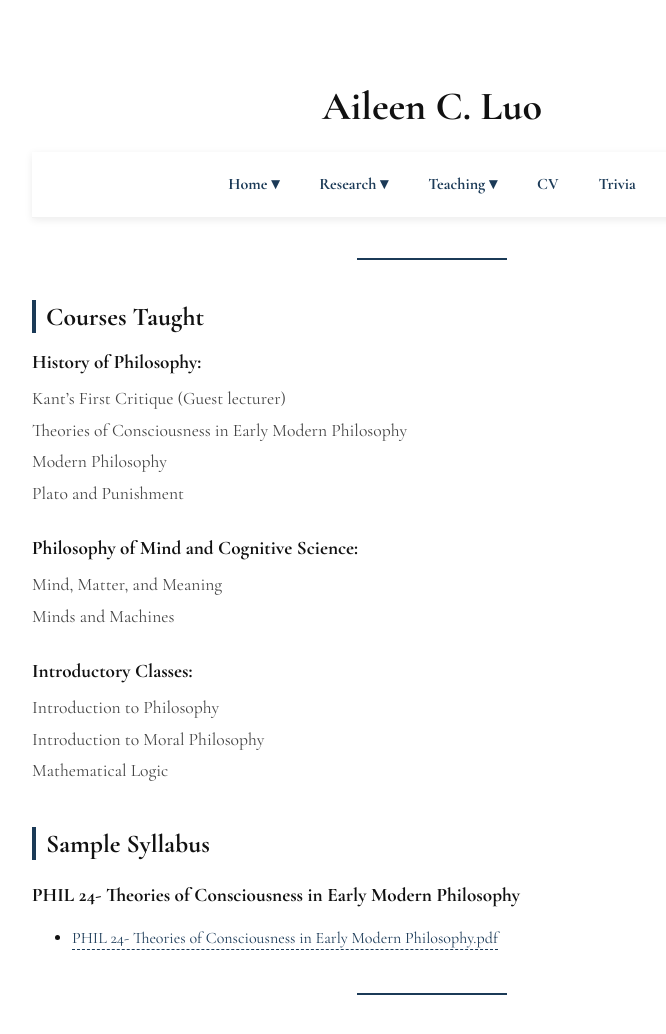
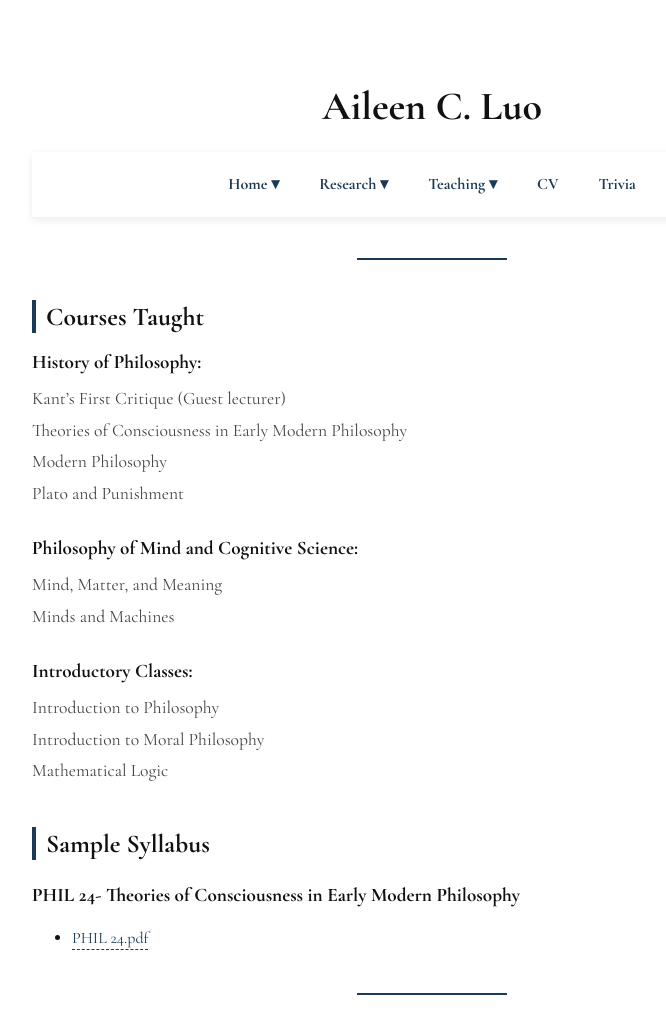
Before and after one commit to aileencluo/aileencluo.github.io, a Jekyll site: the page built from teaching.md, in a window 1280 px wide and 1075 px high. Shown: the top 1034 px of the window, without its empty margins (208-874 px from the left). Built offline with Jekyll 4.4.1, drawn with Linux system fonts in a browser that asks for light colours.

Commit message:
Update teaching.md

```diff
--- a/teaching.md
+++ b/teaching.md
@@ -39,7 +39,7 @@ Mathematical Logic
     <a class="file-link"
        href="{{ '/assets/syllabi/PHIL 24- Theories of Consciousness in Early Modern Philosophy.pdf' | relative_url }}"
        target="_blank" rel="noopener">
-      PHIL 24- Theories of Consciousness in Early Modern Philosophy.pdf
+      PHIL 24.pdf
     </a>
   </li>
 </ul>
```
